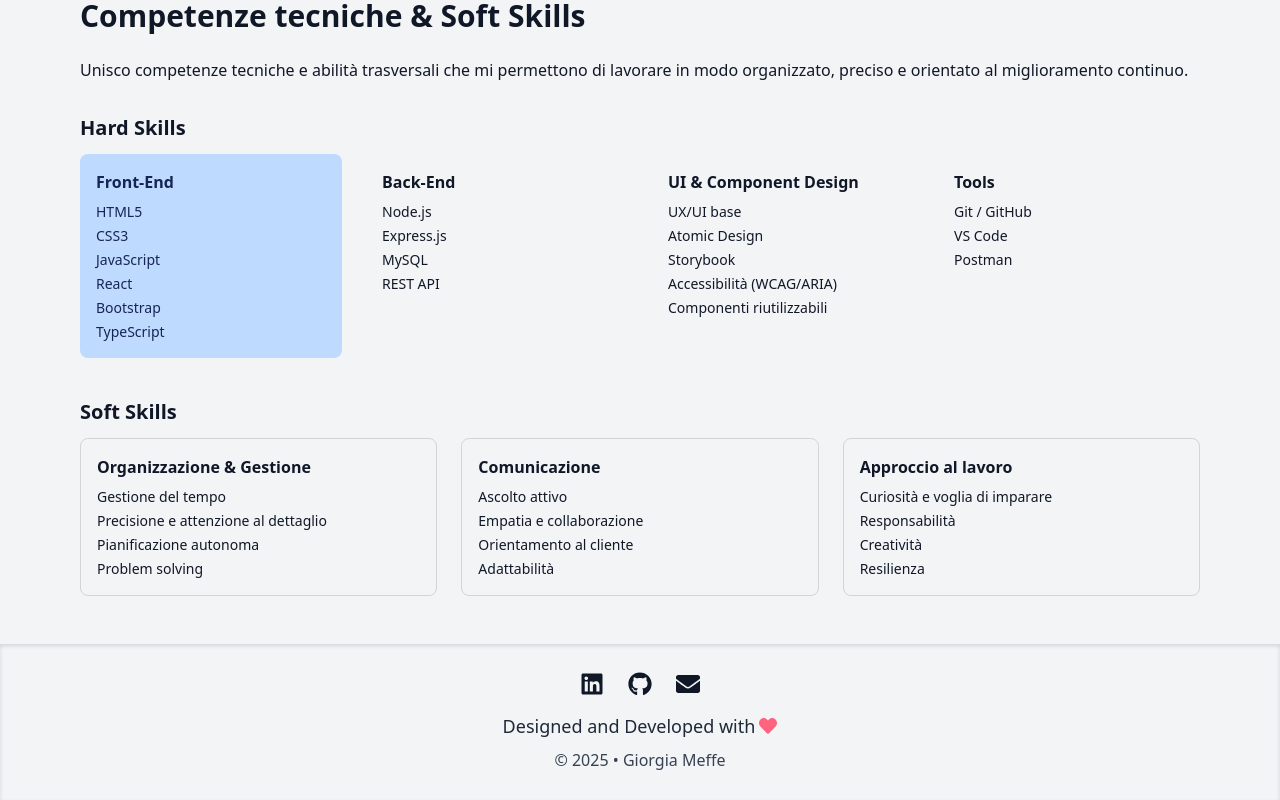
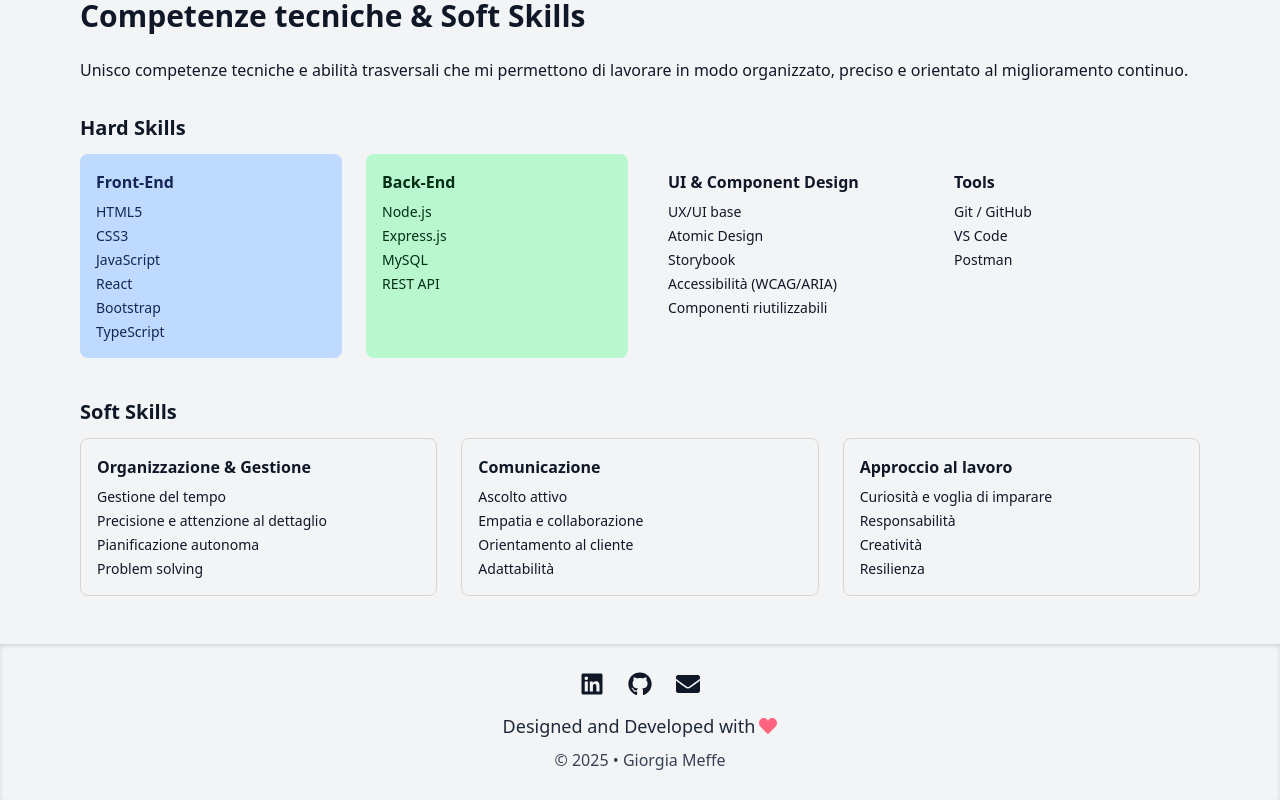
Before and after one commit to giorgiameffe/giorgiameffe-portfolio, a React (Vite) app: page /about in a window 1280 px wide. Shown: the part 1777-2577 px from the top of the page. Built offline with nearby package versions, Linux system fonts and the light colour scheme; a web font is replaced by a local one.

Commit message:
feat: add Back-End block style

```diff
--- a/src/data/skillsData.ts
+++ b/src/data/skillsData.ts
@@ -26,7 +26,8 @@ const skillsData: SkillsSectionData = {
         },
         {
             title: "Back-End",
-            skills: ["Node.js", "Express.js", "MySQL", "REST API"]
+            skills: ["Node.js", "Express.js", "MySQL", "REST API"],
+            color: "bg-green-200 text-green-950 dark:bg-green-950/50 dark:text-green-200"
         },
         {
             title: "UI & Component Design",
```
